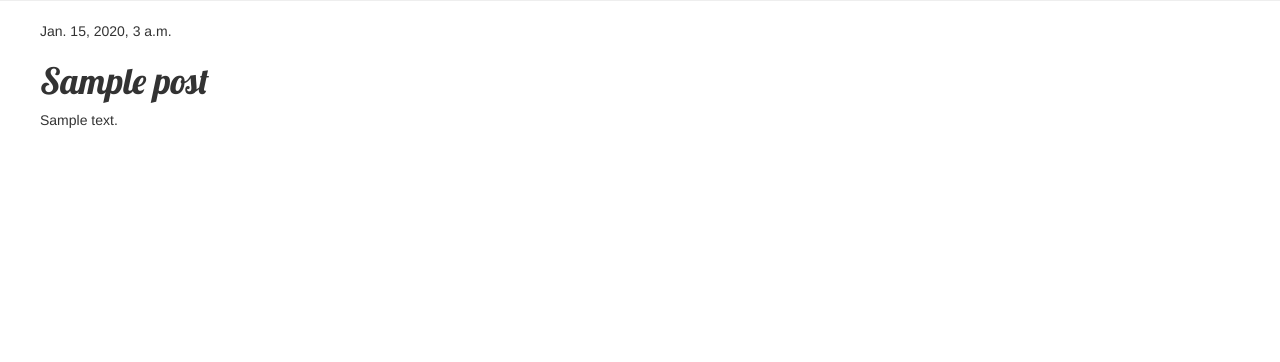
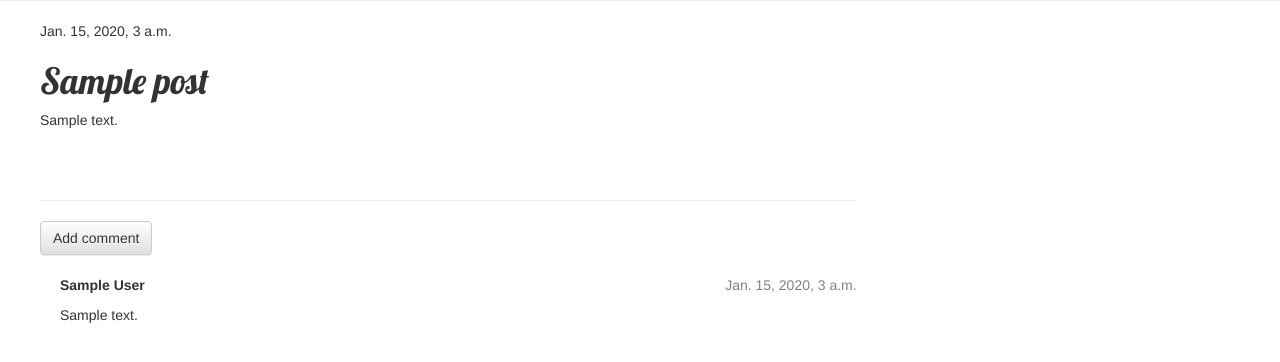
Before and after one commit to gdelarge/my-first-blog, a Django app: page /post/1/ in a window 1280 px wide. Shown: the part 163-525 px from the top of the page. Run offline with Django 3.2, Linux system fonts and the light colour scheme; tables that the repository leaves empty hold one stand-in row (values such as "Sample post"); some libraries are stand-ins or nearby versions.

Commit message:
adding comment stuffs

```diff
--- a/blog/admin.py
+++ b/blog/admin.py
@@ -1,4 +1,7 @@
 from django.contrib import admin
 from .models import Post
+from .models import Post, Comment
 
 admin.site.register(Post)
+
+admin.site.register(Comment)
--- a/blog/models.py
+++ b/blog/models.py
@@ -17,3 +17,20 @@ class Post(models.Model):
 
     def __str__(self):
         return self.title
+
+class Comment(models.Model):
+    post = models.ForeignKey('blog.Post', related_name='comments')
+    author = models.CharField(max_length=200)
+    text = models.TextField()
+    created_date = models.DateTimeField(default=timezone.now)
+    approved_comment = models.BooleanField(default=False)
+
+    def approve(self):
+        self.approved_comment = True
+        self.save()
+
+    def __str__(self):
+        return self.text
+
+def approved_comments(self):
+    return self.comments.filter(approved_comment=True)
--- a/blog/static/css/blog.css
+++ b/blog/static/css/blog.css
@@ -45,3 +45,7 @@ h1, h2, h3, h4 {
 .post h1 a, .post h1 a:visited {
     color: #000000;
 }
+
+.comment {
+    margin: 20px 0px 20px 20px;
+}
--- a/blog/templates/blog/post_detail.html
+++ b/blog/templates/blog/post_detail.html
@@ -16,4 +16,26 @@
         <h1>{{ post.title }}</h1>
         <p>{{ post.text|linebreaks }}</p>
     </div>
+
+    <hr>
+    <a class="btn btn-default" href="{% url "add_comment_to_post" pk=post.pk %}">Add comment</a>
+    {% for comment in post.comments.all %}
+        {% if user.is_authenticated or comment.approved_comment %}
+        <div class="comment">
+            <div class="date">
+                {{ comment.created_date }}
+                {% if not comment.approved_comment %}
+                    <a class="btn btn-default" href="{% url "comment_remove" pk=comment.pk %}"><span class="glyphicon glyphicon-remove"></span></a>
+                    <a class="btn btn-default" href="{% url "comment_approve" pk=comment.pk %}"><span class="glyphicon glyphicon-ok"></span></a>
+                {% endif %}
+            </div>
+            <strong>{{ comment.author }}</strong>
+            <p>{{ comment.text|linebreaks }}</p>
+        </div>
+        {% endif %}
+    {% empty %}
+        <p>No comments here yet :(</p>
+    {% endfor %}
+
+
 {% endblock %}
--- a/blog/templates/blog/post_list.html
+++ b/blog/templates/blog/post_list.html
@@ -8,6 +8,7 @@
             </div>
             <h1><a href="{% url "post_detail" pk=post.pk %}">{{ post.title }}</a></h1>
             <p>{{ post.text|linebreaks }}</p>
+            <a href="{% url "blog.views.post_detail" pk=post.pk %}">Comments: {{ post.approved_comments.count }}</a>
         </div>
     {% endfor %}
 {% endblock content %}
--- a/blog/urls.py
+++ b/blog/urls.py
@@ -9,4 +9,7 @@ urlpatterns = [
     url(r'^drafts/$', views.post_draft_list, name='post_draft_list'),
     url(r'^post/(?P<pk>[0-9]+)/publish/$', views.post_publish, name='post_publish'),
     url(r'^post/(?P<pk>[0-9]+)/remove/$', views.post_remove, name='post_remove'),
+    url(r'^post/(?P<pk>[0-9]+)/comment/$', views.add_comment_to_post, name='add_comment_to_post'),
+    url(r'^comment/(?P<pk>[0-9]+)/approve/$', views.comment_approve, name='comment_approve'),
+    url(r'^comment/(?P<pk>[0-9]+)/remove/$', views.comment_remove, name='comment_remove'),
 ]
--- a/blog/views.py
+++ b/blog/views.py
@@ -5,7 +5,8 @@ from django.shortcuts import render, get_object_or_404
 from .forms import PostForm
 from django.shortcuts import redirect
 from django.contrib.auth.decorators import login_required
-
+from .forms import PostForm, CommentForm
+from .models import Comment
 def post_list(request):
     posts = Post.objects.filter(published_date__lte=timezone.now()).order_by('published_date')
     return render(request, 'blog/post_list.html', {'posts': posts})
@@ -59,3 +60,29 @@ def post_remove(request, pk):
     post = get_object_or_404(Post, pk=pk)
     post.delete()
     return redirect('blog.views.post_list')
+
+def add_comment_to_post(request, pk):
+    post = get_object_or_404(Post, pk=pk)
+    if request.method == "POST":
+        form = CommentForm(request.POST)
+        if form.is_valid():
+            comment = form.save(commit=False)
+            comment.post = post
+            comment.save()
+            return redirect('blog.views.post_detail', pk=post.pk)
+    else:
+        form = CommentForm()
+    return render(request, 'blog/add_comment_to_post.html', {'form': form})
+
+@login_required
+def comment_approve(request, pk):
+    comment = get_object_or_404(Comment, pk=pk)
+    comment.approve()
+    return redirect('blog.views.post_detail', pk=comment.post.pk)
+
+@login_required
+def comment_remove(request, pk):
+    comment = get_object_or_404(Comment, pk=pk)
+    post_pk = comment.post.pk
+    comment.delete()
+    return redirect('blog.views.post_detail', pk=post_pk)
```
Also changed, not shown: blog/forms.py (+7 -0 lines), blog/templates/blog/add_comment_to_post.html (added, +9 -0 lines), blog/migrations/0002_comment.py (added).
